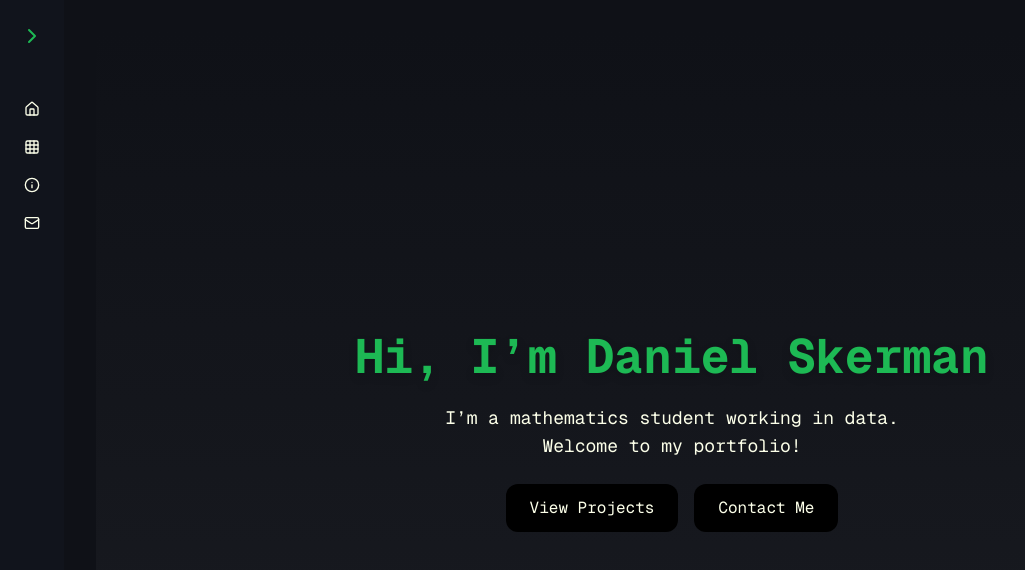
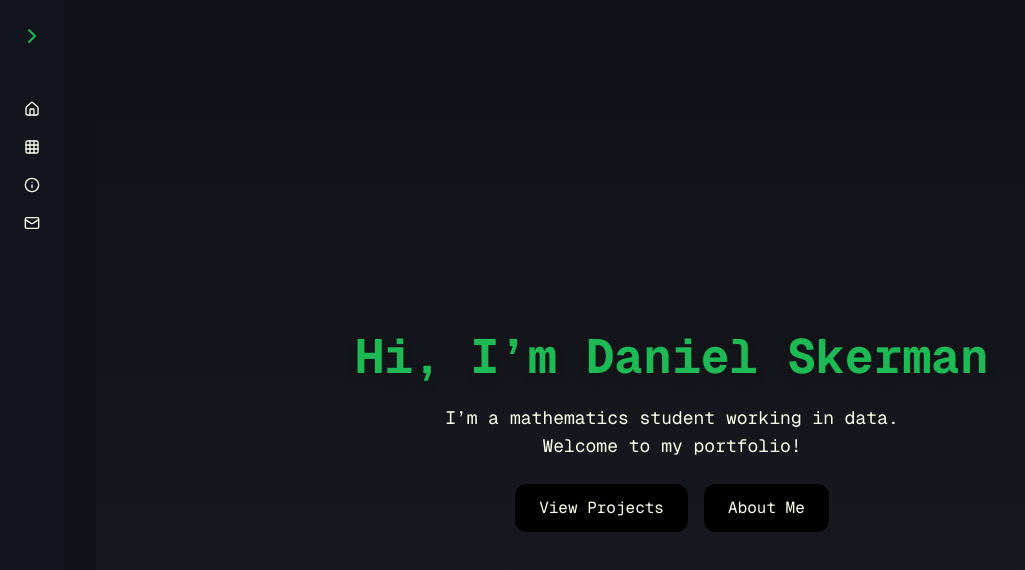
Before and after one commit to skermind/skerman-portfolio, a Next.js app: page / in a window 1280 px wide. Shown: the top 570 px of the page, without its empty margins (0-1025 px from the left). Built offline with nearby package versions, Linux system fonts and the light colour scheme.

Commit message:
change front page and about me

```diff
--- a/pages/about.js
+++ b/pages/about.js
@@ -52,7 +52,7 @@ export default function About() {
             </p>
 
             <p>
-                Outside of work, I enjoy cycling, playing guitar, and losing at <strong>Magic: The Gathering</strong> 😉. These activities allow me to unwind, connect with others, and keep a balance alongside my analytical pursuits.
+                Outside of work, I enjoy cycling, playing guitar, and losing at Magic: The Gathering 😉.
             </p>
 
             <p>
--- a/pages/index.js
+++ b/pages/index.js
@@ -36,10 +36,10 @@ export default function Home() {
               View Projects
             </a>
             <a
-              href="mailto:you@example.com"
+              href="/about"
               className="bg-black text-[#fcffe9] px-6 py-3 rounded-xl transition hover:bg-[#1DB954] hover:text-[#fcffe9]"
             >
-              Contact Me
+              About Me
             </a>
           </div>
         </div>
```
